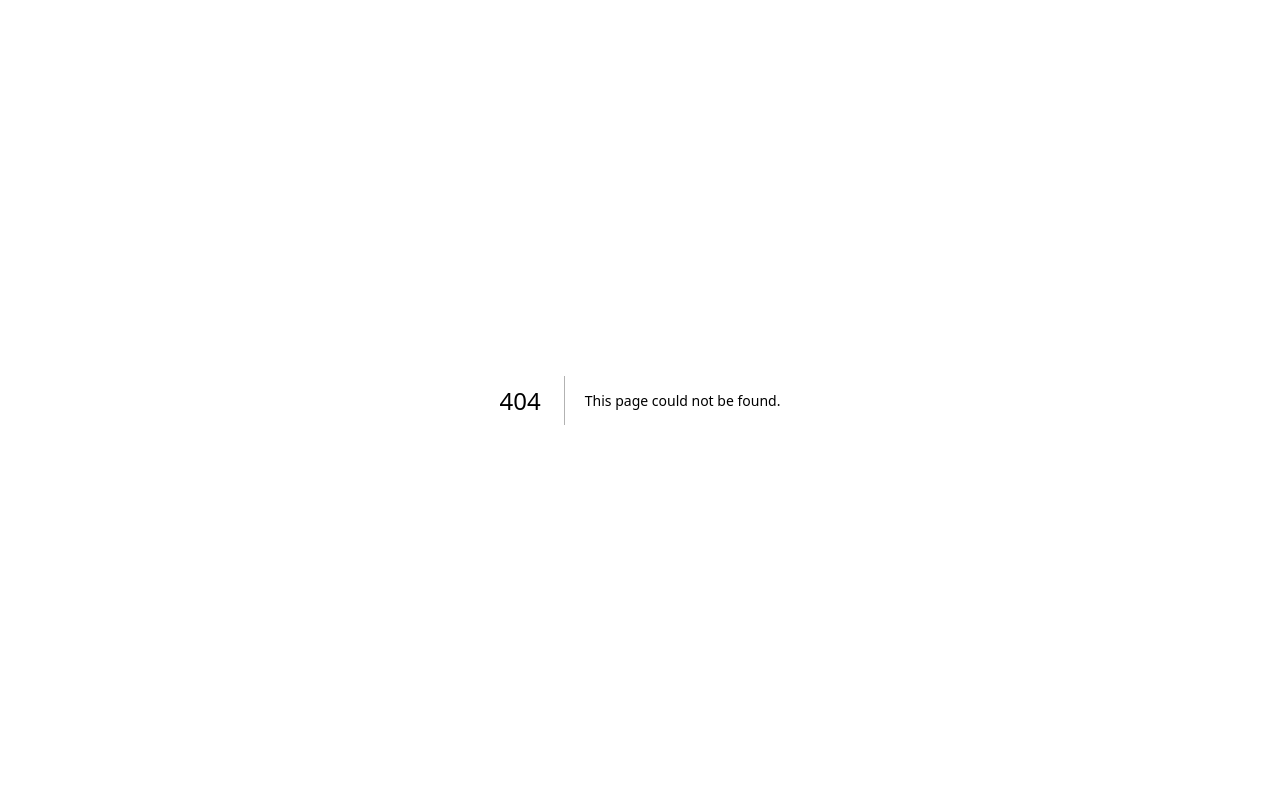
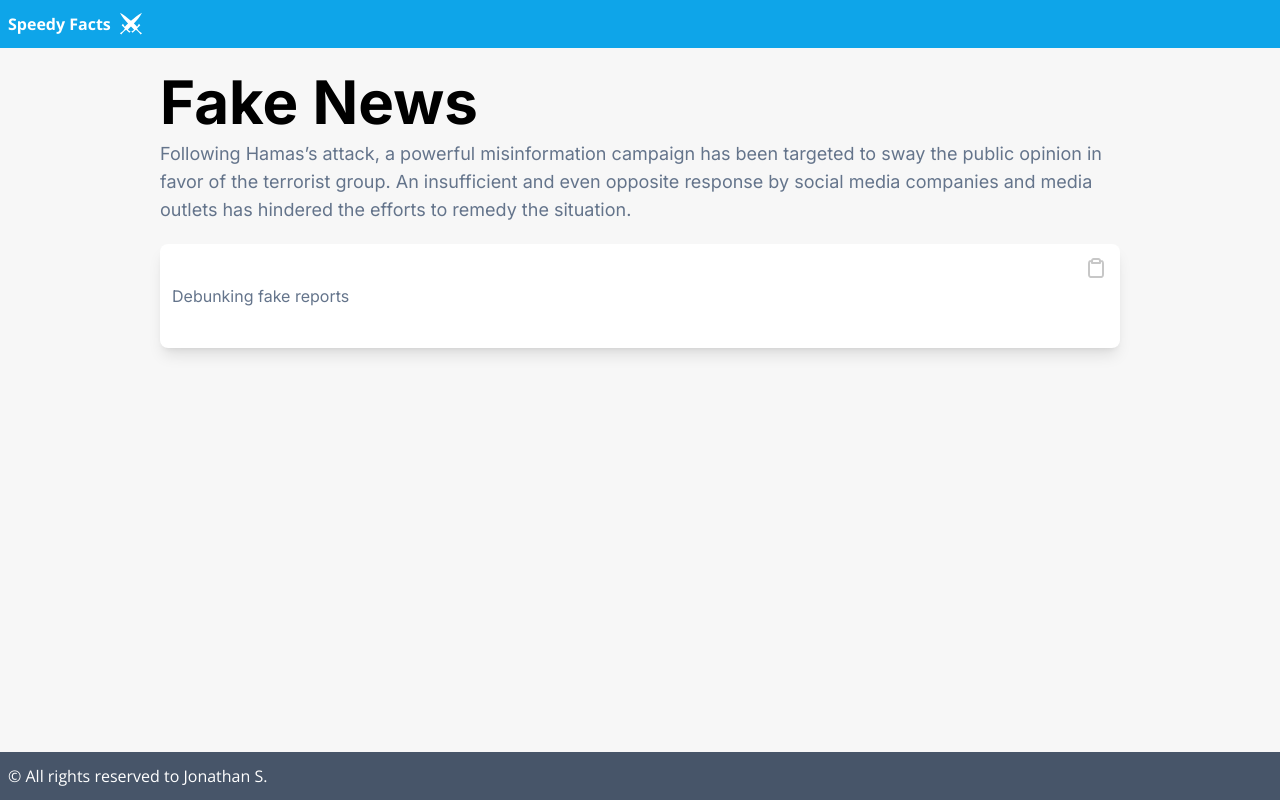
Before and after one commit to jonaprojects/speedyFacts, a Next.js app: page /fake_news in a window 1280 px wide. Before the commit this address had no page. Built offline with nearby package versions, Linux system fonts and the light colour scheme.

Commit message:
Adding more pages, without content yet

```diff
--- a/components/fact/Fact.jsx
+++ b/components/fact/Fact.jsx
@@ -22,7 +22,7 @@ export default function Fact(props) {
         priority
         onClick={copyToClipboard}
       />
-      <div className=" px-3 py-7 text-slate-500 text-sm md:text-base">
+      <div className=" px-3 py-10 text-slate-500 text-sm md:text-base">
         {props.content}
       </div>
     </Card>
--- a/components/topic_grid/TopicGrid.jsx
+++ b/components/topic_grid/TopicGrid.jsx
@@ -12,13 +12,13 @@ export default function TopicGrid() {
         name="Hamas Leaders"
         onClick={() => router.push("/hamasLeaders")}
       ></Topic>
-      <Topic name={`Palestine History`}></Topic>
+      <Topic name={`Palestine History`} onClick={() => router.push("/palestine_history")}></Topic>
       <Topic
         name="Hospital Blast"
         onClick={() => router.push("/hospital_blast")}
       ></Topic>
       <Topic name="Kidnapped" onClick={() => router.push("/kidnapped")}></Topic>
-      <Topic name="Fake news"></Topic>
+      <Topic name="Fake news" onClick={() => router.push("/fake_news")}></Topic>
     </section>
   );
 }
--- /dev/null
+++ b/pages/fake_news.js
@@ -0,0 +1,23 @@
+import React from "react";
+import H1 from "@/components/typography/H1";
+import P from "@/components/typography/P";
+import Template from "@/components/Template/Template";
+import Fact from "@/components/fact/Fact";
+
+export default function FakeNews(props) {
+    return (
+      <Template>
+        <H1 className="mt-6">Fake News</H1>
+        <P className="mb-5">
+            Following Hamas&rsquo;s attack, a powerful misinformation campaign has been targeted
+            to sway the public opinion in favor of the terrorist group. An insufficient and even
+            opposite response by social media companies and media outlets has hindered the
+            efforts to remedy the situation.
+        </P>
+        <Fact
+          className="mb-2"
+          content="Debunking fake reports"
+        />
+      </Template>
+    );
+  }
--- a/pages/hamasLeaders.js
+++ b/pages/hamasLeaders.js
@@ -16,7 +16,7 @@ export default function HamasLeaders(props) {
       <Fact
         className="mb-2"
         content="Yahya Sinwar is Hamas Chief in Gaza Strip. He's known as 'The Butcher Of Khan Yunis'
-        for Khan Yunis for torturing and murdering many palestinians that were suspected
+         for torturing and murdering many palestinians that were suspected
         to be collaborating with Israel. In the aftermath it became clear that many of the victims weren't working with Israel.
         "
       />
--- /dev/null
+++ b/pages/palestine_history.js
@@ -0,0 +1,22 @@
+import React from "react";
+import H1 from "@/components/typography/H1";
+import P from "@/components/typography/P";
+import Template from "@/components/Template/Template";
+import Fact from "@/components/fact/Fact";
+
+export default function PalestineHistory(props) {
+    return (
+      <Template>
+        <H1 className="mt-6">Palestine History</H1>
+        <P className="mb-5">
+           The palestinian narrative is that they are native and that
+           their country was occupied by the Jewish European colonizers.
+           This narrative falls apart when challenged with real facts and history.
+        </P>
+        <Fact
+          className="mb-2"
+          content="Historical fact / Debunking a lie"
+        />
+      </Template>
+    );
+  }
```
